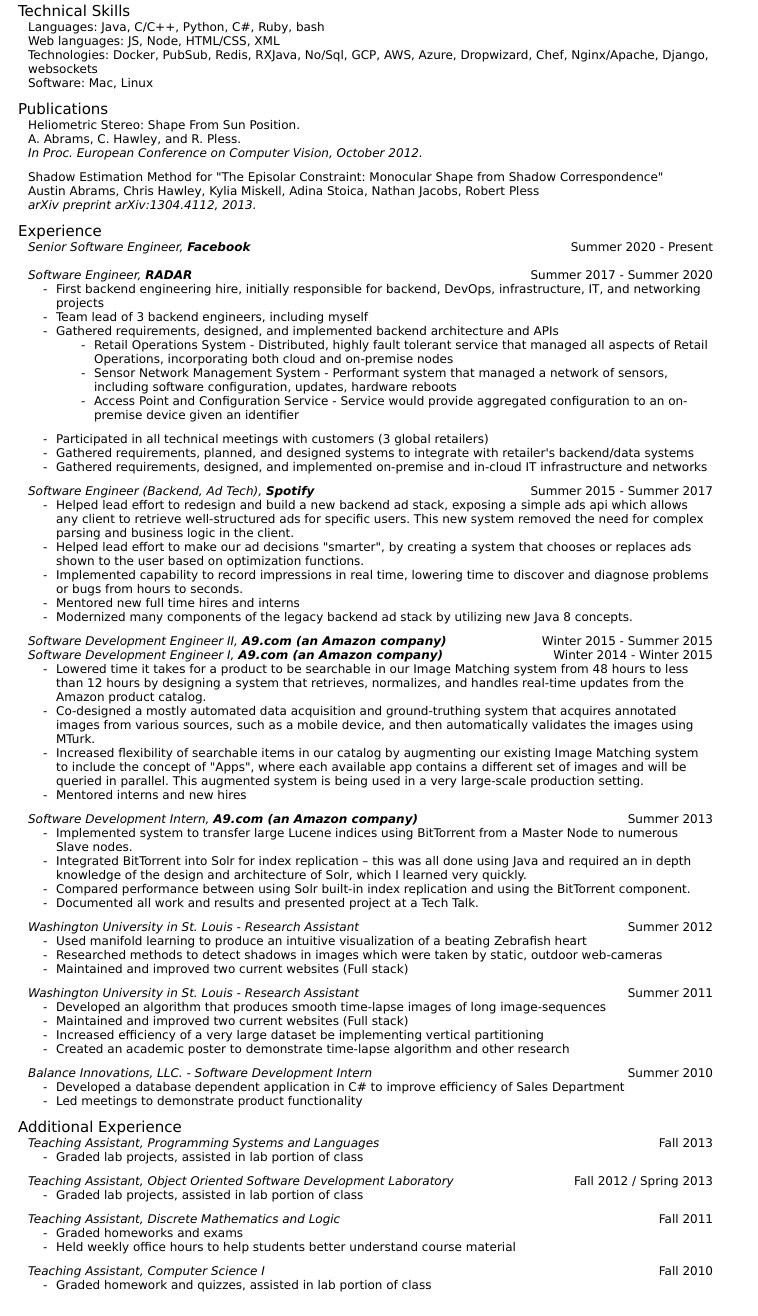
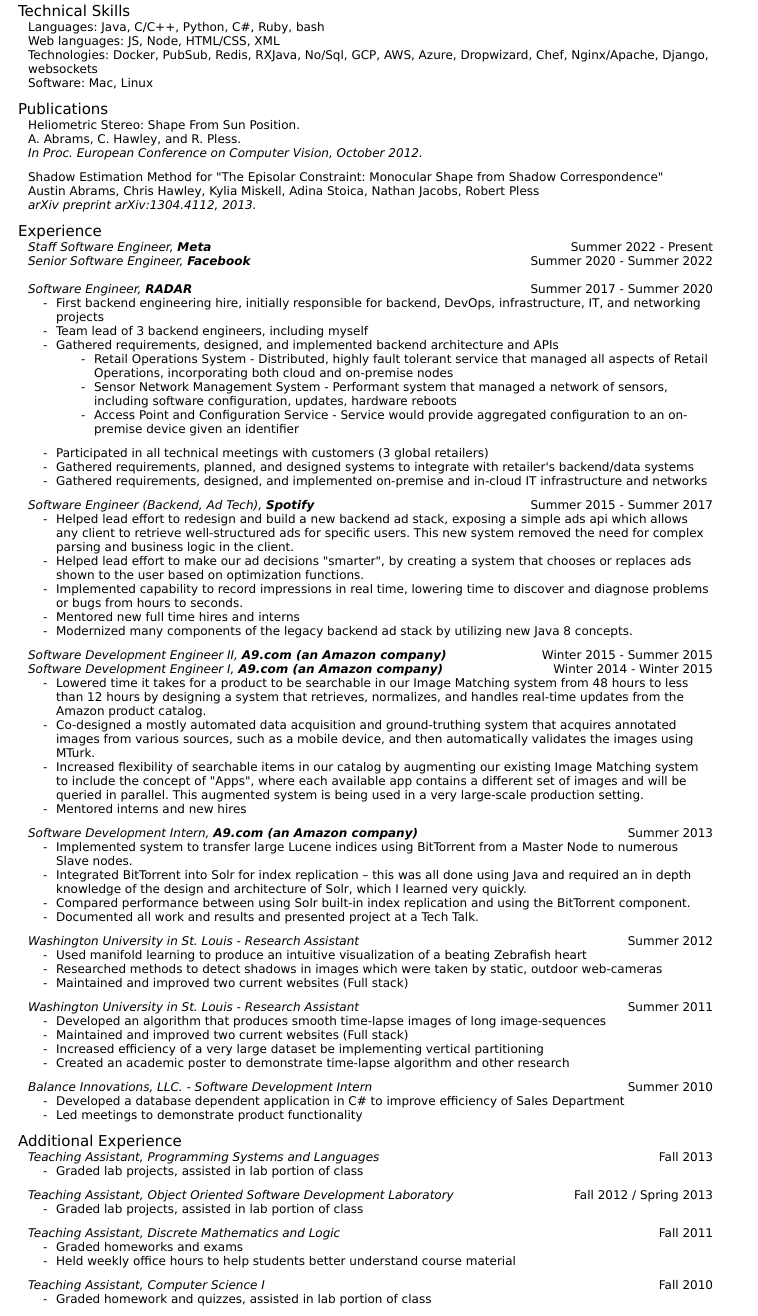
Before and after one commit to cjhawley/PersonalWebsite, a web app: page /resume/resume.html in a window 1280 px wide. Shown: the part 144-1460 px from the top of the page, without its empty margins (0-758 px from the left). Before the commit the page ends 1436 px from the top, so only its background shows below. Run offline with its HTML, style and script files only (its server is not run), Linux system fonts and the light colour scheme; data that the repository does not hold is empty.

Commit message:
adding in new role details

```diff
--- a/src/main/resources/web/resume/resume.html
+++ b/src/main/resources/web/resume/resume.html
@@ -61,9 +61,14 @@
 			<div class="section-title">Experience</div>
 			<div class="experience">
 				<div class="experience-title">
+					<i style="margin-top: 2px;">Staff Software Engineer, <b>Meta</b></i>
+				</div>
+				<div class="experience-date">Summer 2022 - Present</div>
+				<br>
+				<div class="experience-title">
           				<i style="margin-top: 2px;">Senior Software Engineer, <b>Facebook</b></i>
         			</div>
-        			<div class="experience-date">Summer 2020 - Present</div>
+        			<div class="experience-date">Summer 2020 - Summer 2022</div>
         			<div class="experience-section"></div>
 				<!-- todo (chris): remove blank line when adding experience to previous section-->
      			 	<br>
```
Also changed, not shown: src/main/resources/content/personal_events.json (+7 -1 lines).
